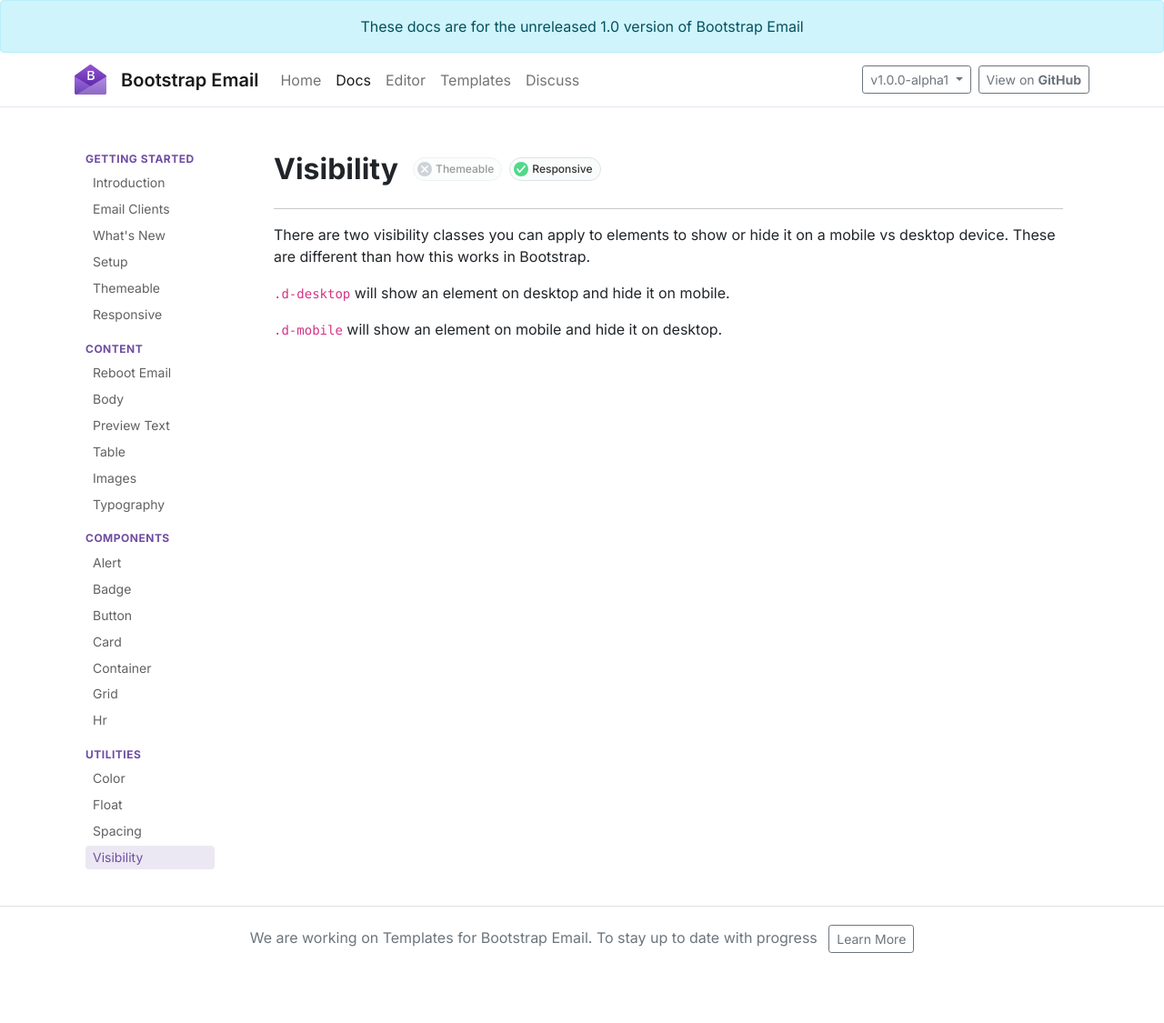
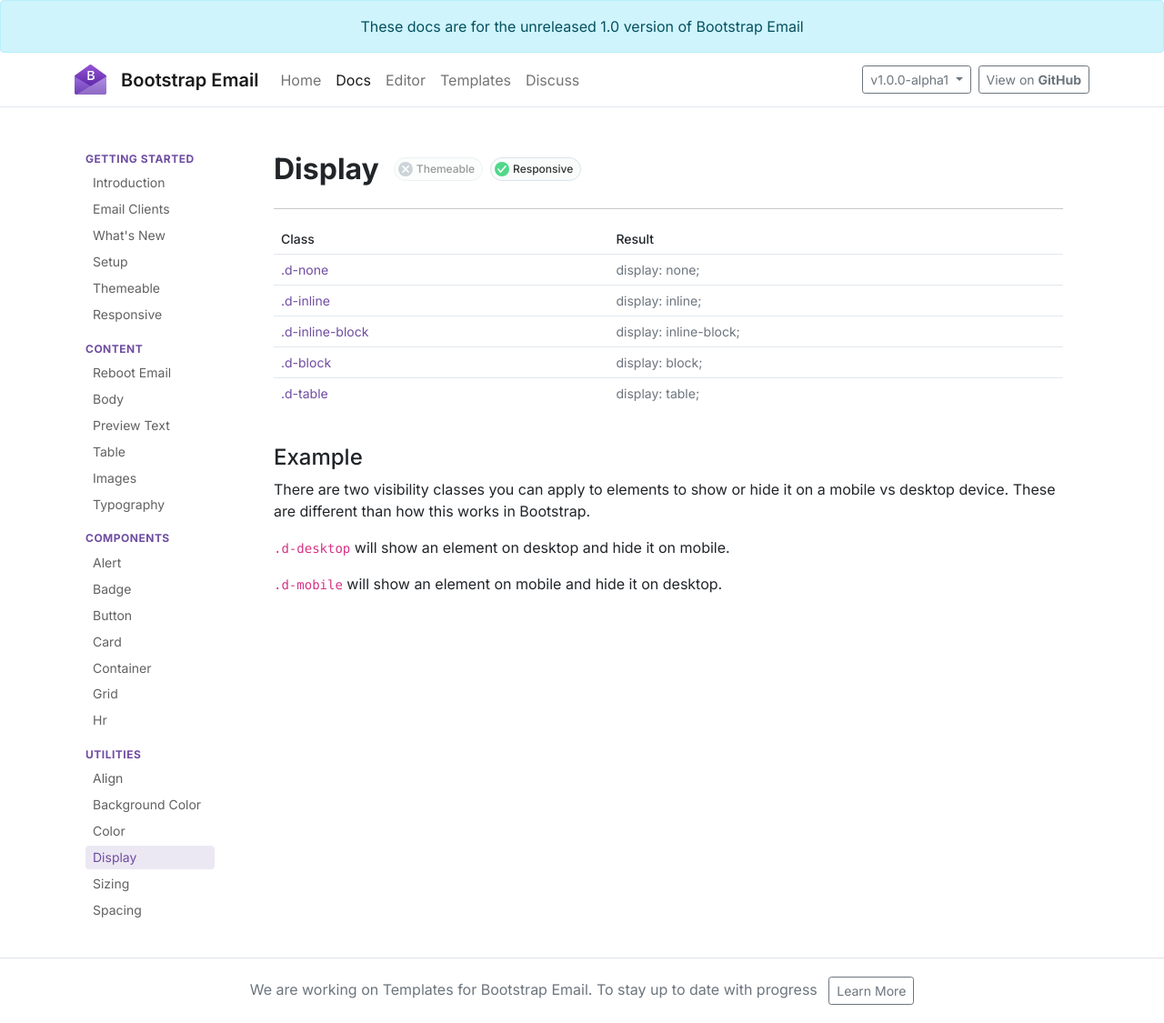
Before and after one commit to bootstrap-email/documentation-1.x, a Jekyll site: the page built from docs/display.md, in a window 1280 px wide. Shown: the whole page at 91% size. Built offline with Jekyll 4.4.1, drawn with Linux system fonts in a browser that asks for light colours; nearby versions of some CDN libraries; comment, search, counter and statistics services are not loaded; before the commit the page ends 1068 px from its top, so only the background shows below that.

Commit message:
Lots of doc updates, adding class tables

```diff
--- /dev/null
+++ b/_data/displays.json
@@ -0,0 +1 @@
+['none','inline','inline-block','block','table']
--- /dev/null
+++ b/_data/sizings.json
@@ -0,0 +1 @@
+[0,1,2,3,4,5,6,7,8,9,10,12,16,20,24,32,40,48,56,64,80,96,112,128,144,150]
--- /dev/null
+++ b/_data/spacings.json
@@ -0,0 +1 @@
+[0,1,2,3,4,5,6,7,8,9,10,12,16,20,24,32,40]
--- a/_layouts/docs.html
+++ b/_layouts/docs.html
@@ -35,10 +35,12 @@
         </ul>
         <small>Utilities</small>
         <ul>
+          <li class="{% if page.title == "Align" %}active{% endif %}"><a href="/docs/align">Align</a></li>
+          <li class="{% if page.title == "Background Color" %}active{% endif %}"><a href="/docs/background-color">Background Color</a></li>
           <li class="{% if page.title == "Color" %}active{% endif %}"><a href="/docs/color">Color</a></li>
-          <li class="{% if page.title == "Float" %}active{% endif %}"><a href="/docs/float">Float</a></li>
+          <li class="{% if page.title == "Display" %}active{% endif %}"><a href="/docs/display">Display</a></li>
+          <li class="{% if page.title == "Sizing" %}active{% endif %}"><a href="/docs/sizing">Sizing</a></li>
           <li class="{% if page.title == "Spacing" %}active{% endif %}"><a href="/docs/spacing">Spacing</a></li>
-          <li class="{% if page.title == "Visibility" %}active{% endif %}"><a href="/docs/visibility">Visibility</a></li>
         </ul>
       </aside>
     </div>
--- a/_sass/_base.scss
+++ b/_sass/_base.scss
@@ -1,3 +1,5 @@
+$purple: #6f4da2;
+
 html, body {
   font-family: 'Inter', sans-serif;
   font-size: 16px;
@@ -10,7 +12,7 @@
 }
 
 .bg-primary-docs {
-  background-color: #6f4da2 !important;
+  background-color: $purple !important;
 }
 
 .nav-docs {
@@ -31,7 +33,7 @@
     text-transform: uppercase;
     font-weight: 700;
     letter-spacing: 0.5px;
-    color: #6f4da2;
+    color: $purple;
     margin-bottom: 0.25rem;
     display: block;
   }
@@ -47,7 +49,7 @@
         background-color: #6f4da221;
         border-radius: 4px;
         a {
-          color: #6f4da2 !important;
+          color: $purple !important;
         }
       }
 
@@ -177,7 +179,7 @@
     &.active {
       opacity: 1;
       cursor: pointer;
-      color: #6f4da2;
+      color: $purple;
     }
     &.active {
       font-weight: 600;
@@ -186,15 +188,35 @@
 }
 
 .btn-purple {
-  background-color: #6f4da2;
+  background-color: $purple;
   color: white;
   &:hover {
-    color: #6f4da2 !important;
-    border-color: #6f4da2 !important;
+    color: $purple !important;
+    border-color: $purple !important;
     background-color: white !important;
   }
 }
 
-// .h1, .h2, .h3, .h4, .h5, .h6, h1, h2, h3, h4, h5, h6 {
-//   font-weight: 400 !important;
-// }
+.table-utilities {
+  max-height: 293px;
+  overflow-y: auto;
+  margin-bottom: 1.5rem;
+  th {
+    font-weight: 500;
+  }
+  th, td {
+    border-bottom-color: #e2e8f0 !important;
+    font-size: 14px;
+  }
+  tbody {
+    td:nth-child(1) {
+      color: $purple;
+    }
+    td:nth-child(2) {
+      color: #6c757d;
+    }
+    tr:last-child td {
+      border-bottom: 0 !important;
+    }
+  }
+}
--- a/docs/visibility.md
+++ b/docs/display.md
@@ -1,10 +1,29 @@
 ---
 layout: docs
-title:  "Visibility"
+title:  "Display"
 badges: true
 themeable: false
 responsive: true
 ---
+
+<div class="table-utilities">
+  <table class="table">
+    <thead>
+      <tr>
+        <th>Class</th>
+        <th>Result</th>
+      </tr>
+    </thead>
+    <tbody>
+      {% for display in site.data.displays %}
+        <tr><td>.d-{{ display }}</td><td>display: {{ display }};</td></tr>
+      {% endfor %}
+    </tbody>
+  </table>
+</div>
+
+#### Example
+
 There are two visibility classes you can apply to elements to show or hide it on a mobile vs desktop device. These are different than how this works in Bootstrap.
 
 `.d-desktop` will show an element on desktop and hide it on mobile.
```
Also changed, not shown: _data/palette_colors.csv (added, +103 -0 lines), _data/theme_colors.csv (added, +9 -0 lines), docs/align.md (added, +37 -0 lines), docs/background-color.md (added, +79 -0 lines), docs/float.md (deleted, +0 -20 lines), docs/sizing.md (added, +42 -0 lines), docs/whats-new.md (+18 -9 lines).
